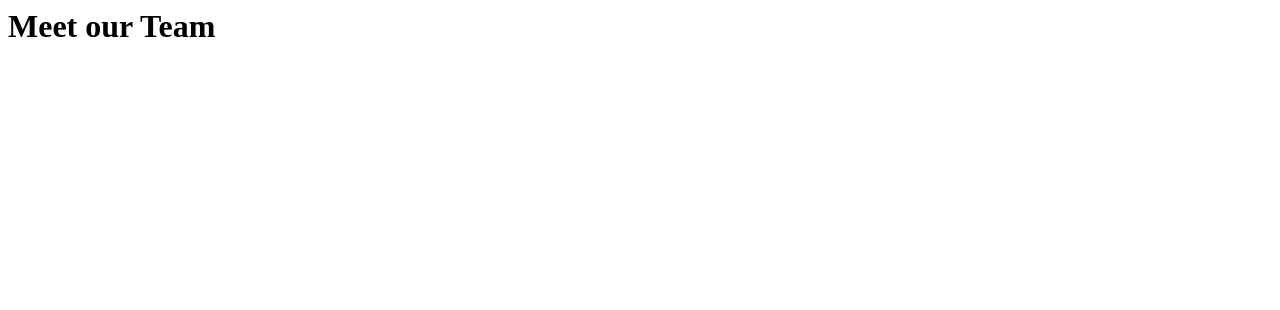
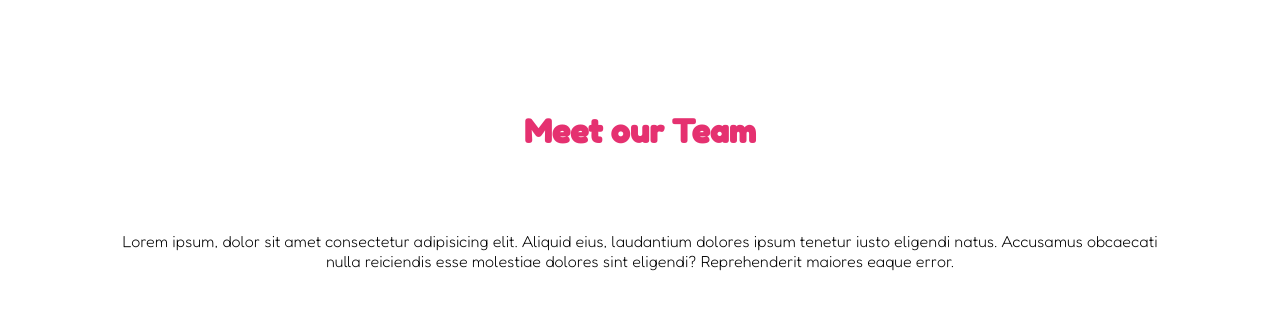
Before and after one commit to Emanuelediscala/html-css-float-cards, a plain HTML site: page index.html in a window 1280 px wide. Drawn offline with Linux system fonts and the light colour scheme.

Commit message:
feat:(header)style:(header) add header

```diff
--- a/css/main.css
+++ b/css/main.css
@@ -0,0 +1,16 @@
+* {
+    font-family: 'Fredoka One', cursive;
+    margin:0;
+    box-sizing: border-box;
+}
+header{
+    text-align: center;
+    margin-top:7em;}
+h1 {
+    color:rgb(229, 49, 112) ;
+}
+main > div {margin: auto;
+            text-align: center;
+            margin-top: 5em;
+            }
+div > p {font-family: 'Fredoka', sans-serif;}
--- a/index.html
+++ b/index.html
@@ -1,5 +1,12 @@
 <html lang="en">
 <head>
+    <link rel="preconnect" href="https://fonts.googleapis.com">
+    <link rel="preconnect" href="https://fonts.gstatic.com" crossorigin>
+    <link href="https://fonts.googleapis.com/css2?family=Fredoka:wght@300&display=swap" rel="stylesheet">
+    <link rel="stylesheet" href="./css/main.css">
+    <link rel="preconnect" href="https://fonts.googleapis.com">
+    <link rel="preconnect" href="https://fonts.gstatic.com" crossorigin>
+    <link href="https://fonts.googleapis.com/css2?family=Fredoka+One&display=swap" rel="stylesheet">
     <meta charset="UTF-8">
     <meta http-equiv="X-UA-Compatible" content="IE=edge">
     <meta name="viewport" content="width=device-width, initial-scale=1.0">
@@ -10,6 +17,30 @@
         <h1>Meet our Team</h1>
     </header>
     <main>
+        <div>
+            <p class="lorem"> Lorem ipsum, dolor sit amet consectetur adipisicing elit. Aliquid eius, laudantium dolores ipsum tenetur iusto eligendi natus. Accusamus obcaecati <br> nulla reiciendis esse molestiae dolores sint eligendi? Reprehenderit maiores eaque error.</p>
+        </div>
+
+        <div>
+
+        </div>
+        <div>
+
+        </div>
+        <div>
+
+        </div>
+        <div>
+
+        </div>
+        <div>
+
+        </div>
+        <div>
+
+        </div>
+
+
 
     </main>
 </body>
```
